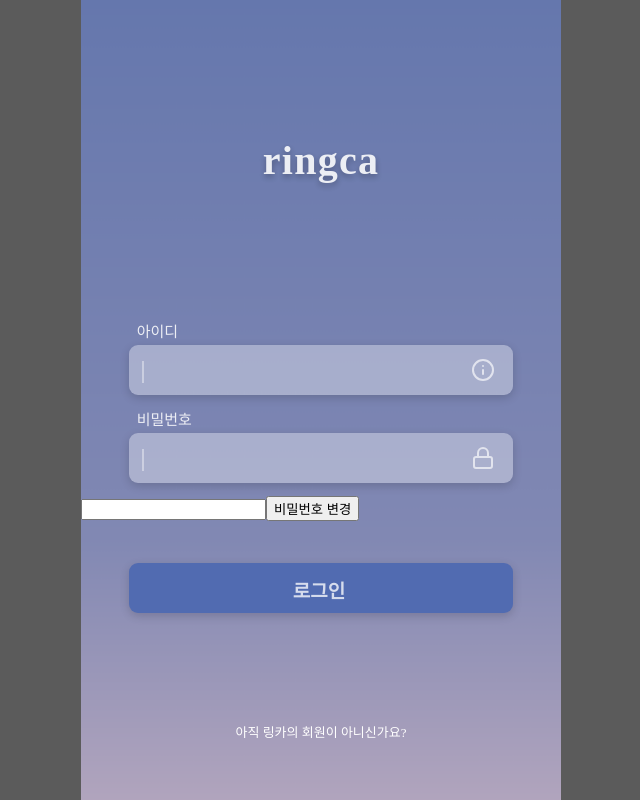
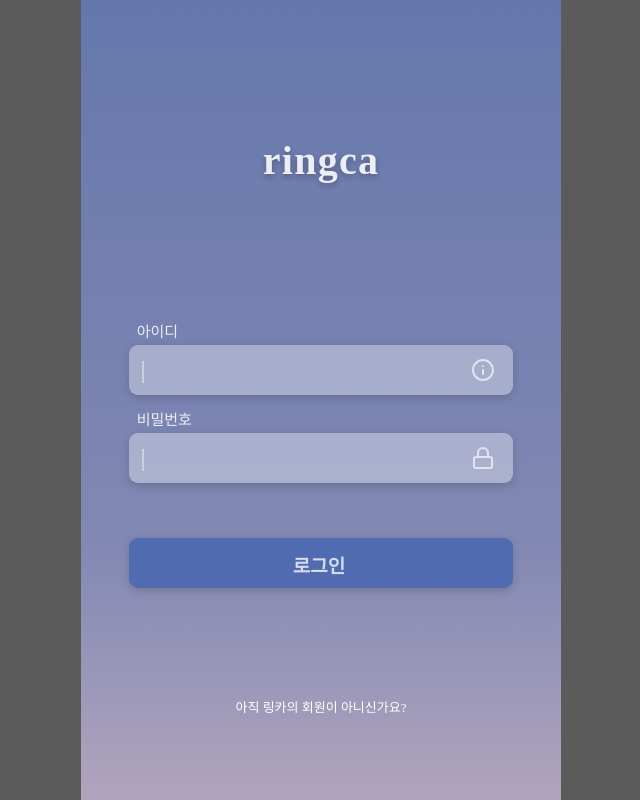
Before and after one commit to kiyj12/ringcard, a React (Create React App) app in the folder ringcard_frontend/: page /loginForm in a window 1280 px wide. Shown: the whole page, without its empty margins (319-959 px from the left). Built offline with nearby package versions, Linux system fonts and the light colour scheme.

Commit message:
success just post in Login

```diff
--- a/ringcard_frontend/src/pages/login/Login.tsx
+++ b/ringcard_frontend/src/pages/login/Login.tsx
@@ -12,22 +12,21 @@ import HeaderRingca from "../../components/HeaderRingca";
 const Login = () => {
 
 
-// 	function PasswordUpdate() {
-//   return (
-//     <form>
-//       <input name="password" />
-//       <button type="submit">비밀번호 변경</button>
-//     </form>
-//   );
-// }
+	const [password, setPassword] = useState("");
+	const [disabled, setDisabled] = useState(false);
 
-	const [password, setPassword] = useState("");
+  const handleChange = ({ target: { value } }:any) => setPassword(value);
 
-  const handleChange = ({ target: { value } }) => setPassword(value);
-
-  const handleSubmit = (event) => {
-    event.preventDefault();
-    alert(`변경된 패스워드: ${password}`);
+  const handleSubmit = async (event:any) => {
+		setDisabled(true);
+		event.preventDefault();
+    await new Promise((r) => setTimeout(r, 1000));
+    if (password.length < 8) {
+      alert("8자의 이상의 비밀번호를 사용하셔야 합니다.");
+    } else {
+      alert(`변경된 패스워드: ${password}`);
+    }
+    setDisabled(false);
   };
 
 
@@ -45,6 +44,7 @@ const Login = () => {
 	return (
 		<div className="container">
 			<HeaderRingca/>
+			<form onSubmit={handleSubmit}>
 			<div>
 				<div className="input-box">
 					<div className="input-box-in">
@@ -59,11 +59,14 @@ const Login = () => {
 						<div className="input-tag">비밀번호</div>
 						<div className="input-box-div-light input-icon-pw-light">
 							<span className="input-icon-bar">|</span>
-							<input className="input-inner-transparent"></input>
+							<input className="input-inner-transparent" type="password"
+							name="password"
+							value={password}
+							onChange={handleChange}></input>
 						</div>
 					</div>
 
-					<form onSubmit={handleSubmit}>
+					{/* <form onSubmit={handleSubmit}>
 						<input
 							type="password"
 							name="password"
@@ -71,10 +74,10 @@ const Login = () => {
 							onChange={handleChange}
 						/>
 						<button type="submit">비밀번호 변경</button>
-					</form>
+					</form> */}
 
 					<div className="input-box-in">
-						<button type="submit" className="input-btn">
+						<button type="submit" disabled={disabled} className="input-btn">
 							<div className="input-btn-tag">로그인</div>
 						</button>
 					</div>
@@ -85,6 +88,7 @@ const Login = () => {
 				<div className="login-join-box">
 					<BtnToJoin/>
 				</div>
+		</form>
 		</div>
 
 	);
```
